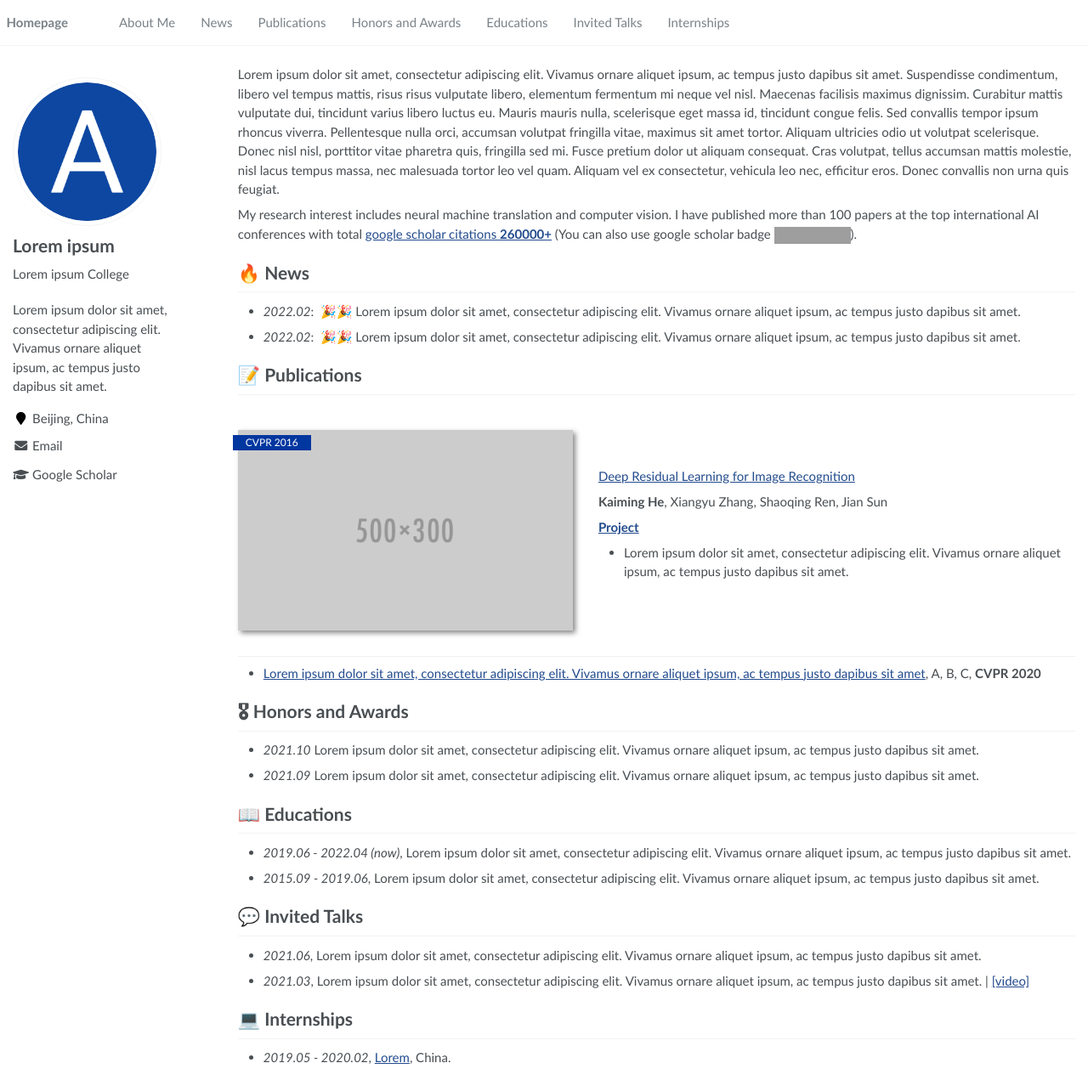
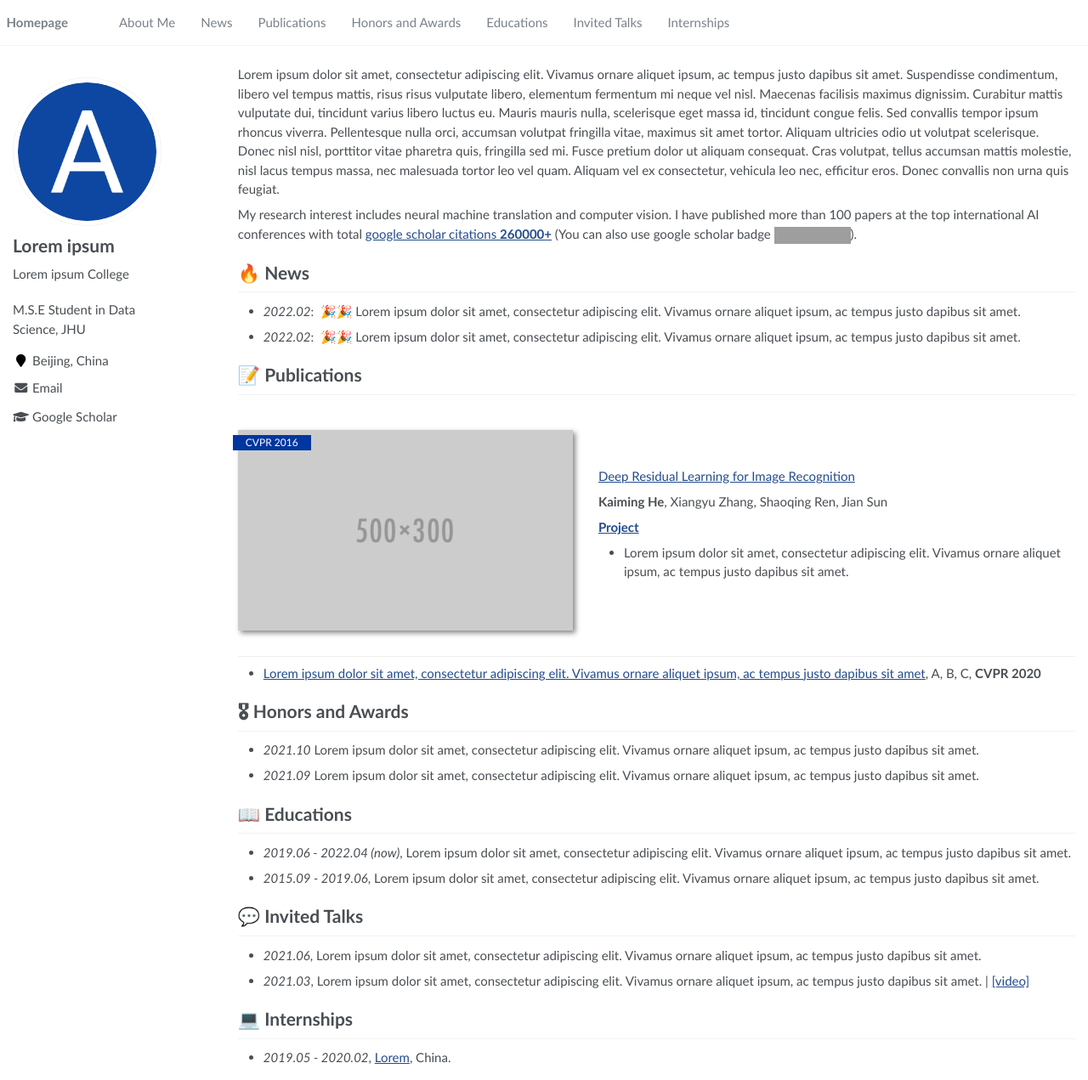
Before and after one commit to yding72/yding72.github.io, a Jekyll site: the page built from _pages/about.md, in a window 1280 px wide and 1271 px high. Shown: the whole window at 85% size. Built offline with Jekyll 4.4.1, drawn with Linux system fonts in a browser that asks for light colours; grey boxes are pictures that could not be loaded.

Commit message:
Update _config.yml

```diff
--- a/_config.yml
+++ b/_config.yml
@@ -6,10 +6,10 @@
 # `jekyll serve`. If you change this file, please restart the server process.
 
 # Site Settings
-title                    : "Lorem ipsum"
-description              : "Lorem ipsum dolor sit amet, consectetur adipiscing elit. Vivamus ornare aliquet ipsum, ac tempus justo dapibus sit amet. "
+title                    : "Yantian Ding"
+description              : "M.S.E Student in Data Science, JHU"
 repository               : "RayeRen/acad-homepage.github.io"
-google_scholar_stats_use_cdn : true
+google_scholar_stats_use_cdn : False
 
 # google analytics
 google_analytics_id      :  # get google_analytics_id from https://analytics.google.com/analytics/
```
